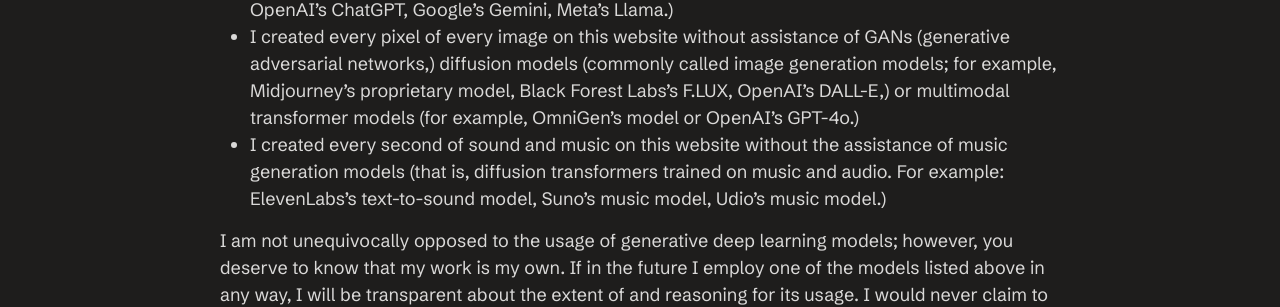
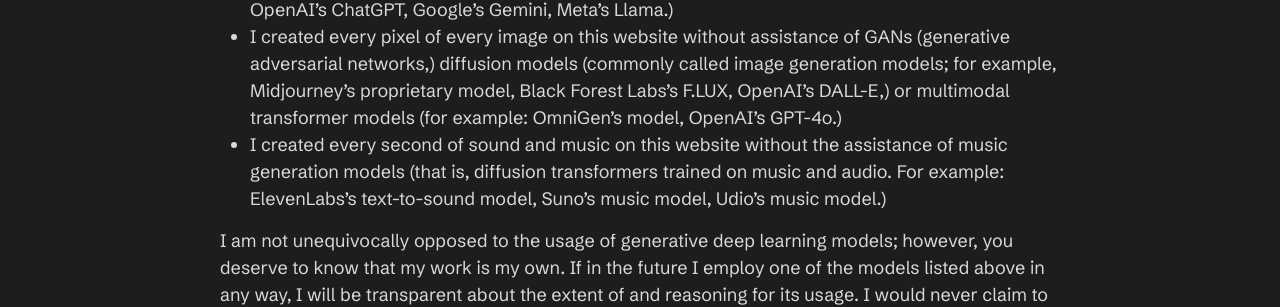
Before and after one commit to bgsulz/bgsulz.github.io, a Jekyll site: the page built from docs/pages/about.markdown, in a window 1280 px wide and 900 px high, scrolled down 1939 px. Shown: the part 335-642 px from the top of the window. Built offline with Jekyll 4.4.1, drawn with Linux system fonts in a browser that asks for light colours.

Commit message:
Grammar fix

```diff
--- a/docs/pages/about.markdown
+++ b/docs/pages/about.markdown
@@ -68,7 +68,7 @@
 ### About the content
 
 - I wrote every letter of text on this website without the assistance of LLMs (large language models; that is, auto-regressive transformer models that generate language. For example: OpenAI's ChatGPT, Google's Gemini, Meta's Llama.)
-- I created every pixel of every image on this website without assistance of GANs (generative adversarial networks,) diffusion models (commonly called image generation models; for example, Midjourney's proprietary model, Black Forest Labs's F.LUX, OpenAI's DALL-E,) or multimodal transformer models (for example, OmniGen's model or OpenAI's GPT-4o.)
+- I created every pixel of every image on this website without assistance of GANs (generative adversarial networks,) diffusion models (commonly called image generation models; for example, Midjourney's proprietary model, Black Forest Labs's F.LUX, OpenAI's DALL-E,) or multimodal transformer models (for example: OmniGen's model, OpenAI's GPT-4o.)
 - I created every second of sound and music on this website without the assistance of music generation models (that is, diffusion transformers trained on music and audio. For example: ElevenLabs's text-to-sound model, Suno's music model, Udio's music model.)
 
 I am not unequivocally opposed to the usage of generative deep learning models; however, you deserve to know that my work is my own. If in the future I employ one of the models listed above in any way, I will be transparent about the extent of and reasoning for its usage. I would never claim to have played a virtual string instrument or hand-painted a piece of digital artwork; similarly, I will never attempt to disguise machine-generated work as mine. If you would like to discuss further, get in touch.
```
